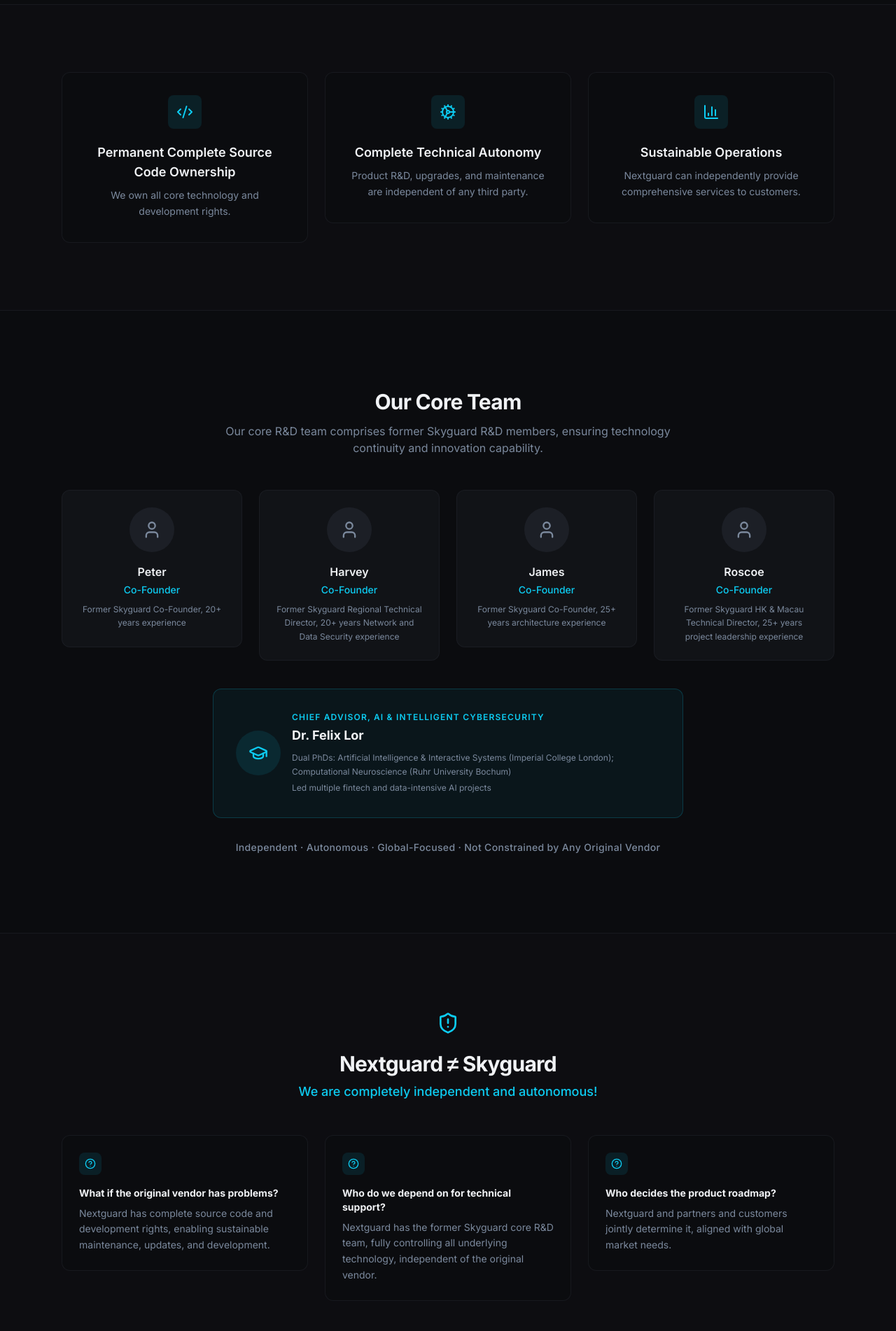
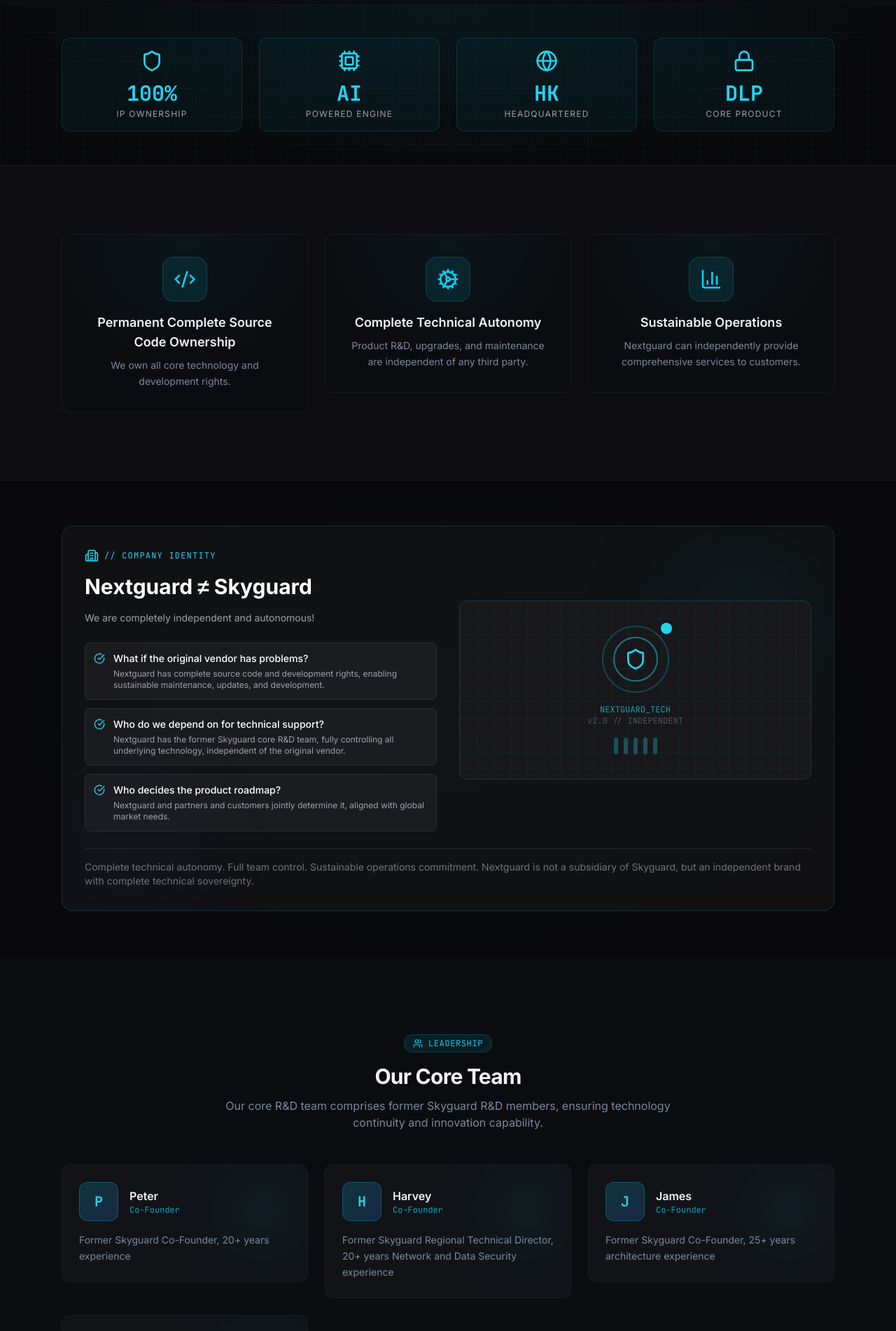
Before and after one commit to NextGuard-hk/nextguard-website, a Next.js app: page /company in a window 1280 px wide. Shown: the part 520-2422 px from the top of the page at 70% size. Built offline with nearby package versions, Linux system fonts and the light colour scheme.

Commit message:
Update company-page.tsx

```diff
--- a/components/company-page.tsx
+++ b/components/company-page.tsx
@@ -3,7 +3,7 @@
 import { useLanguage } from "@/lib/language-context"
 import { PageHeader } from "./page-header"
 import { AnimateIn } from "./animate-in"
-import { Code2, Cog, BarChart3, User, GraduationCap, HelpCircle, ShieldAlert } from "lucide-react"
+import { Code2, Cog, BarChart3, Shield, Users, Globe, Award, CheckCircle, Building2, Cpu, Lock } from "lucide-react"
 
 const keyPointIcons = [Code2, Cog, BarChart3]
 
@@ -18,6 +18,30 @@ export function CompanyPage() {
         subheadline={t.company.subheadline}
       />
 
+      {/* Visual Banner - Cyber Stats */}
+      <section className="relative overflow-hidden bg-zinc-950 border-b border-border/50 py-12">
+        <div className="absolute inset-0 bg-[radial-gradient(ellipse_at_top,rgba(6,182,212,0.08),transparent_70%)]" />
+        <div className="absolute inset-0" style={{backgroundImage: "linear-gradient(rgba(6,182,212,0.04) 1px, transparent 1px), linear-gradient(90deg, rgba(6,182,212,0.04) 1px, transparent 1px)", backgroundSize: "40px 40px"}} />
+        <div className="relative mx-auto max-w-6xl px-6">
+          <div className="grid grid-cols-2 md:grid-cols-4 gap-6">
+            {[
+              { icon: Shield, value: "100%", label: "IP Ownership" },
+              { icon: Cpu, value: "AI", label: "Powered Engine" },
+              { icon: Globe, value: "HK", label: "Headquartered" },
+              { icon: Lock, value: "DLP", label: "Core Product" },
+            ].map((stat, i) => (
+              <AnimateIn key={i} delay={i * 100}>
+                <div className="flex flex-col items-center text-center p-4 rounded-xl border border-cyan-500/20 bg-cyan-500/5">
+                  <stat.icon className="h-8 w-8 text-cyan-400 mb-3" />
+                  <div className="text-3xl font-bold text-cyan-400 font-mono">{stat.value}</div>
+                  <div className="text-xs text-zinc-400 uppercase tracking-widest mt-1">{stat.label}</div>
+                </div>
+              </AnimateIn>
+            ))}
+          </div>
+        </div>
+      </section>
+
       {/* Key Points */}
       <section className="border-y border-border/50 bg-card/30 py-20 md:py-24">
         <div className="mx-auto max-w-6xl px-6">
@@ -26,12 +50,15 @@ export function CompanyPage() {
               const Icon = keyPointIcons[i]
               return (
                 <AnimateIn key={i} delay={i * 100}>
-                  <div className="rounded-xl border border-border/50 bg-background p-8 text-center transition-all duration-300 hover:border-primary/20">
-                    <div className="mx-auto flex h-12 w-12 items-center justify-center rounded-lg bg-primary/10">
-                      <Icon className="h-6 w-6 text-primary" />
+                  <div className="rounded-xl border border-border/50 bg-background p-8 text-center transition-all duration-300 hover:border-primary/20 relative overflow-hidden">
+                    <div className="absolute inset-0 bg-[radial-gradient(circle_at_50%_0%,rgba(6,182,212,0.06),transparent_60%)]" />
+                    <div className="relative">
+                      <div className="mx-auto flex h-16 w-16 items-center justify-center rounded-2xl bg-primary/10 mb-4 border border-primary/20">
+                        <Icon className="h-8 w-8 text-primary" />
+                      </div>
+                      <h3 className="mt-4 text-lg font-semibold text-foreground">{point.title}</h3>
+                      <p className="mt-2 text-sm leading-relaxed text-muted-foreground">{point.description}</p>
                     </div>
-                    <h3 className="mt-5 text-lg font-semibold text-foreground">{point.title}</h3>
-                    <p className="mt-2 text-sm leading-relaxed text-muted-foreground">{point.description}</p>
                   </div>
                 </AnimateIn>
               )
@@ -40,95 +67,130 @@ export function CompanyPage() {
         </div>
       </section>
 
+      {/* Visual Divider - Tech Architecture */}
+      <section className="relative overflow-hidden bg-zinc-950 py-16">
+        <div className="absolute inset-0 bg-[radial-gradient(ellipse_at_center,rgba(6,182,212,0.05),transparent_70%)]" />
+        <div className="relative mx-auto max-w-6xl px-6">
+          <AnimateIn>
+            <div className="rounded-2xl border border-cyan-500/20 bg-zinc-900/50 p-8 overflow-hidden relative">
+              <div className="absolute top-0 right-0 w-64 h-64 bg-cyan-500/5 rounded-full blur-3xl" />
+              <div className="absolute bottom-0 left-0 w-48 h-48 bg-blue-500/5 rounded-full blur-3xl" />
+              <div className="relative grid md:grid-cols-2 gap-8 items-center">
+                <div>
+                  <div className="flex items-center gap-2 mb-4">
+                    <Building2 className="h-5 w-5 text-cyan-400" />
+                    <span className="text-xs font-mono text-cyan-400 uppercase tracking-widest">// Company Identity</span>
+                  </div>
+                  <h2 className="text-2xl md:text-3xl font-bold text-white mb-4">{t.company.independenceTitle}</h2>
+                  <p className="text-zinc-400 text-sm leading-relaxed">{t.company.independenceSubtitle}</p>
+                  <div className="mt-6 space-y-3">
+                    {t.company.independencePoints.map((point, i) => (
+                      <div key={i} className="flex items-start gap-3 p-3 rounded-lg bg-zinc-800/50 border border-zinc-700/50">
+                        <CheckCircle className="h-4 w-4 text-cyan-400 mt-0.5 shrink-0" />
+                        <div>
+                          <div className="text-sm font-medium text-white">{point.question}</div>
+                          <div className="text-xs text-zinc-400 mt-1">{point.answer}</div>
+                        </div>
+                      </div>
+                    ))}
+                  </div>
+                </div>
+                <div className="hidden md:block">
+                  {/* Abstract tech visual */}
+                  <div className="relative h-64 rounded-xl border border-cyan-500/20 bg-zinc-900 overflow-hidden">
+                    <div className="absolute inset-0" style={{backgroundImage: "linear-gradient(rgba(6,182,212,0.06) 1px, transparent 1px), linear-gradient(90deg, rgba(6,182,212,0.06) 1px, transparent 1px)", backgroundSize: "24px 24px"}} />
+                    <div className="absolute inset-0 flex flex-col items-center justify-center gap-4">
+                      <div className="relative">
+                        <div className="w-24 h-24 rounded-full border-2 border-cyan-500/30 flex items-center justify-center">
+                          <div className="w-16 h-16 rounded-full border-2 border-cyan-400/50 flex items-center justify-center">
+                            <Shield className="h-8 w-8 text-cyan-400" />
+                          </div>
+                        </div>
+                        <div className="absolute -top-1 -right-1 w-4 h-4 rounded-full bg-cyan-400 animate-pulse" />
+                      </div>
+                      <div className="text-xs font-mono text-cyan-400/70 text-center">
+                        <div>NEXTGUARD_TECH</div>
+                        <div className="text-zinc-600">v2.0 // INDEPENDENT</div>
+                      </div>
+                      <div className="flex gap-2">
+                        {[...Array(5)].map((_, i) => (
+                          <div key={i} className="w-1.5 h-6 rounded-full bg-cyan-400/30" style={{animationDelay: `${i * 200}ms`}} />
+                        ))}
+                      </div>
+                    </div>
+                  </div>
+                </div>
+              </div>
+              <p className="mt-6 text-sm text-zinc-500 border-t border-zinc-800 pt-4">{t.company.independenceFooter}</p>
+            </div>
+          </AnimateIn>
+        </div>
+      </section>
+
       {/* Core Team */}
       <section className="py-20 md:py-28">
         <div className="mx-auto max-w-6xl px-6">
           <AnimateIn>
-            <div className="text-center">
+            <div className="text-center mb-12">
+              <div className="inline-flex items-center gap-2 px-3 py-1 rounded-full bg-primary/10 border border-primary/20 mb-4">
+                <Users className="h-3.5 w-3.5 text-primary" />
+                <span className="text-xs font-mono text-primary uppercase tracking-wider">Leadership</span>
+              </div>
               <h2 className="text-2xl font-bold tracking-tight text-foreground md:text-3xl">
                 {t.company.teamTitle}
               </h2>
               <p className="mx-auto mt-3 max-w-2xl text-base text-muted-foreground">{t.company.teamSubtitle}</p>
             </div>
           </AnimateIn>
-
-          {/* Data Security Leaders */}
-          <div className="mt-12 grid gap-6 sm:grid-cols-2 lg:grid-cols-4">
+          {/* Leaders */}
+          <div className="grid gap-6 md:grid-cols-2 lg:grid-cols-3">
             {t.company.leaders.map((member, i) => (
               <AnimateIn key={i} delay={i * 100}>
-                <div className="rounded-xl border border-border/50 bg-card p-6 text-center transition-all duration-300 hover:border-primary/20">
-                  <div className="mx-auto flex h-16 w-16 items-center justify-center rounded-full bg-secondary">
-                    <User className="h-7 w-7 text-muted-foreground" />
+                <div className="group rounded-xl border border-border/50 bg-card p-6 transition-all duration-300 hover:border-primary/30 relative overflow-hidden">
+                  <div className="absolute top-0 right-0 w-32 h-32 bg-primary/5 rounded-full blur-2xl" />
+                  <div className="relative">
+                    <div className="flex items-center gap-4 mb-4">
+                      <div className="w-14 h-14 rounded-xl bg-gradient-to-br from-cyan-500/20 to-blue-500/20 border border-cyan-500/30 flex items-center justify-center">
+                        <span className="text-xl font-bold text-cyan-400 font-mono">{member.name.charAt(0)}</span>
+                      </div>
+                      <div>
+                        <h3 className="text-base font-semibold text-foreground">{member.name}</h3>
+                        <p className="text-xs text-primary/80 font-mono">{member.role}</p>
+                      </div>
+                    </div>
+                    <p className="text-sm leading-relaxed text-muted-foreground">{member.bio}</p>
                   </div>
-                  <h3 className="mt-4 text-base font-semibold text-foreground">{member.name}</h3>
-                  <p className="mt-1 text-sm font-medium text-primary">{member.role}</p>
-                  <p className="mt-2 text-xs leading-relaxed text-muted-foreground">{member.bio}</p>
                 </div>
               </AnimateIn>
             ))}
           </div>
-
           {/* Advisor */}
-          <AnimateIn delay={500}>
-            <div className="mx-auto mt-10 max-w-2xl rounded-xl border border-primary/20 bg-primary/5 p-8">
-              <div className="flex flex-col items-center gap-4 text-center md:flex-row md:text-left">
-                <div className="flex h-16 w-16 shrink-0 items-center justify-center rounded-full bg-primary/10">
-                  <GraduationCap className="h-7 w-7 text-primary" />
+          <AnimateIn delay={300}>
+            <div className="mt-8 rounded-xl border border-amber-500/20 bg-amber-500/5 p-6">
+              <div className="flex items-center gap-2 mb-3">
+                <Award className="h-5 w-5 text-amber-400" />
+                <span className="text-xs font-mono text-amber-400 uppercase tracking-widest">{t.company.advisorTitle}</span>
+              </div>
+              <div className="flex items-start gap-4">
+                <div className="w-12 h-12 rounded-xl bg-gradient-to-br from-amber-500/20 to-orange-500/20 border border-amber-500/30 flex items-center justify-center shrink-0">
+                  <span className="text-lg font-bold text-amber-400 font-mono">{t.company.advisor.name.charAt(0)}</span>
                 </div>
                 <div>
-                  <p className="text-xs font-semibold uppercase tracking-widest text-primary">{t.company.advisorTitle}</p>
-                  <h3 className="mt-1 text-lg font-bold text-foreground">{t.company.advisor.name}</h3>
-                  <ul className="mt-2 flex flex-col gap-1">
+                  <h3 className="text-base font-semibold text-foreground">{t.company.advisor.name}</h3>
+                  <ul className="mt-2 space-y-1">
                     {t.company.advisor.credentials.map((cred, i) => (
-                      <li key={i} className="text-xs leading-relaxed text-muted-foreground">{cred}</li>
+                      <li key={i} className="text-sm text-muted-foreground flex items-center gap-2">
+                        <div className="w-1 h-1 rounded-full bg-amber-400" />
+                        {cred}
+                      </li>
                     ))}
                   </ul>
                 </div>
               </div>
             </div>
           </AnimateIn>
-
-          <AnimateIn delay={600}>
-            <p className="mt-8 text-center text-sm font-medium tracking-wide text-muted-foreground">
-              {t.company.teamTagline}
-            </p>
-          </AnimateIn>
-        </div>
-      </section>
-
-      {/* Nextguard != Skyguard */}
-      <section className="border-t border-border/50 bg-card/30 py-20 md:py-28">
-        <div className="mx-auto max-w-6xl px-6">
-          <AnimateIn>
-            <div className="text-center">
-              <ShieldAlert className="mx-auto h-8 w-8 text-primary" />
-              <h2 className="mt-6 text-2xl font-bold tracking-tight text-foreground md:text-3xl">
-                {t.company.independenceTitle}
-              </h2>
-              <p className="mt-2 text-lg font-medium text-primary">
-                {t.company.independenceSubtitle}
-              </p>
-            </div>
-          </AnimateIn>
-
-          <div className="mt-12 grid gap-6 md:grid-cols-3">
-            {t.company.independencePoints.map((point, i) => (
-              <AnimateIn key={i} delay={i * 100}>
-                <div className="rounded-xl border border-border/50 bg-background p-6 transition-all duration-300 hover:border-primary/20">
-                  <div className="flex h-8 w-8 items-center justify-center rounded-lg bg-primary/10">
-                    <HelpCircle className="h-4 w-4 text-primary" />
-                  </div>
-                  <h3 className="mt-4 text-sm font-bold text-foreground">{point.question}</h3>
-                  <p className="mt-2 text-sm leading-relaxed text-muted-foreground">{point.answer}</p>
-                </div>
-              </AnimateIn>
-            ))}
-          </div>
-
           <AnimateIn delay={400}>
-            <p className="mx-auto mt-10 max-w-3xl text-center text-sm leading-relaxed text-muted-foreground">
-              {t.company.independenceFooter}
-            </p>
+            <p className="mt-6 text-center text-sm text-muted-foreground italic">{t.company.teamTagline}</p>
           </AnimateIn>
         </div>
       </section>
```
